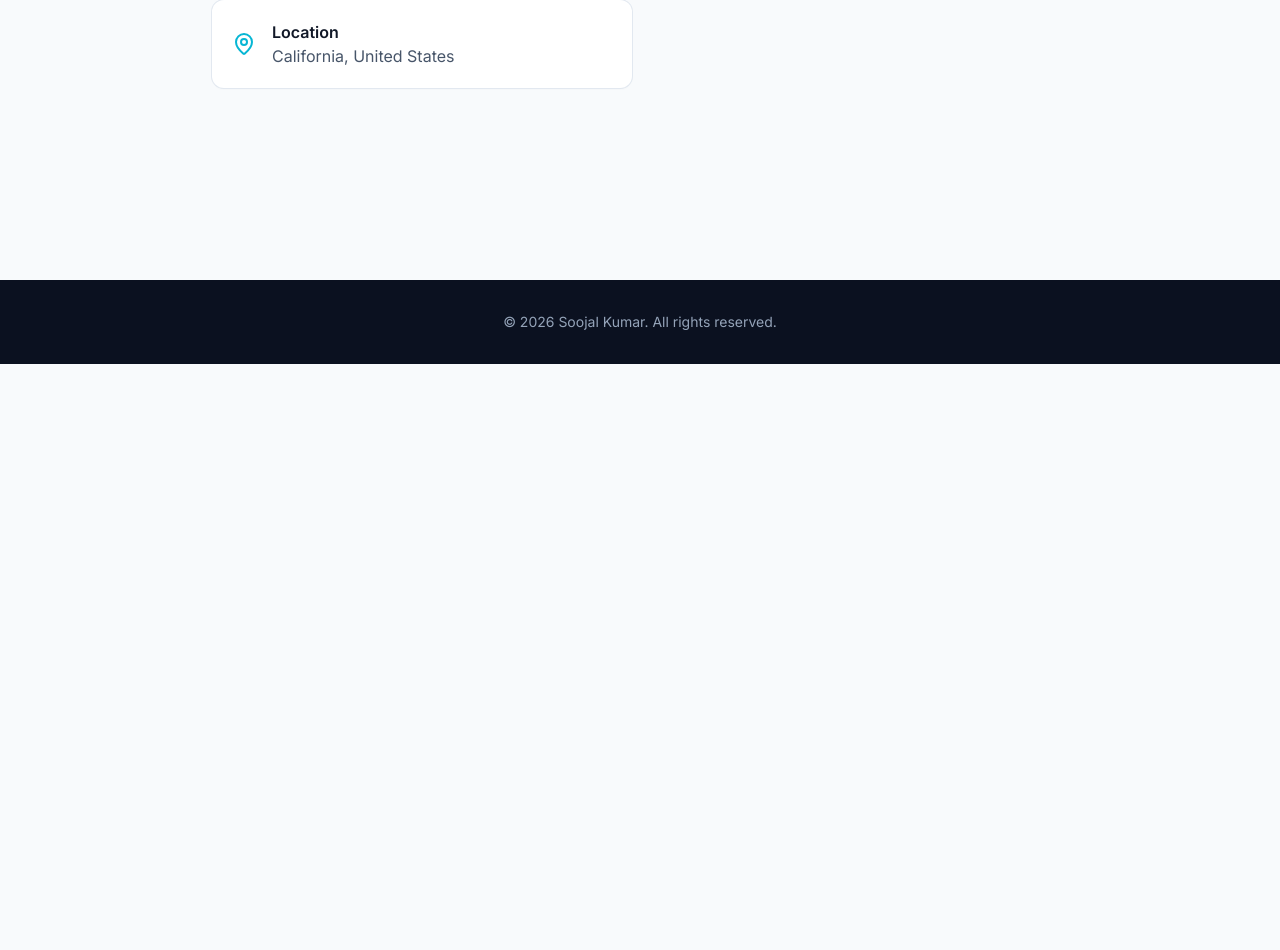
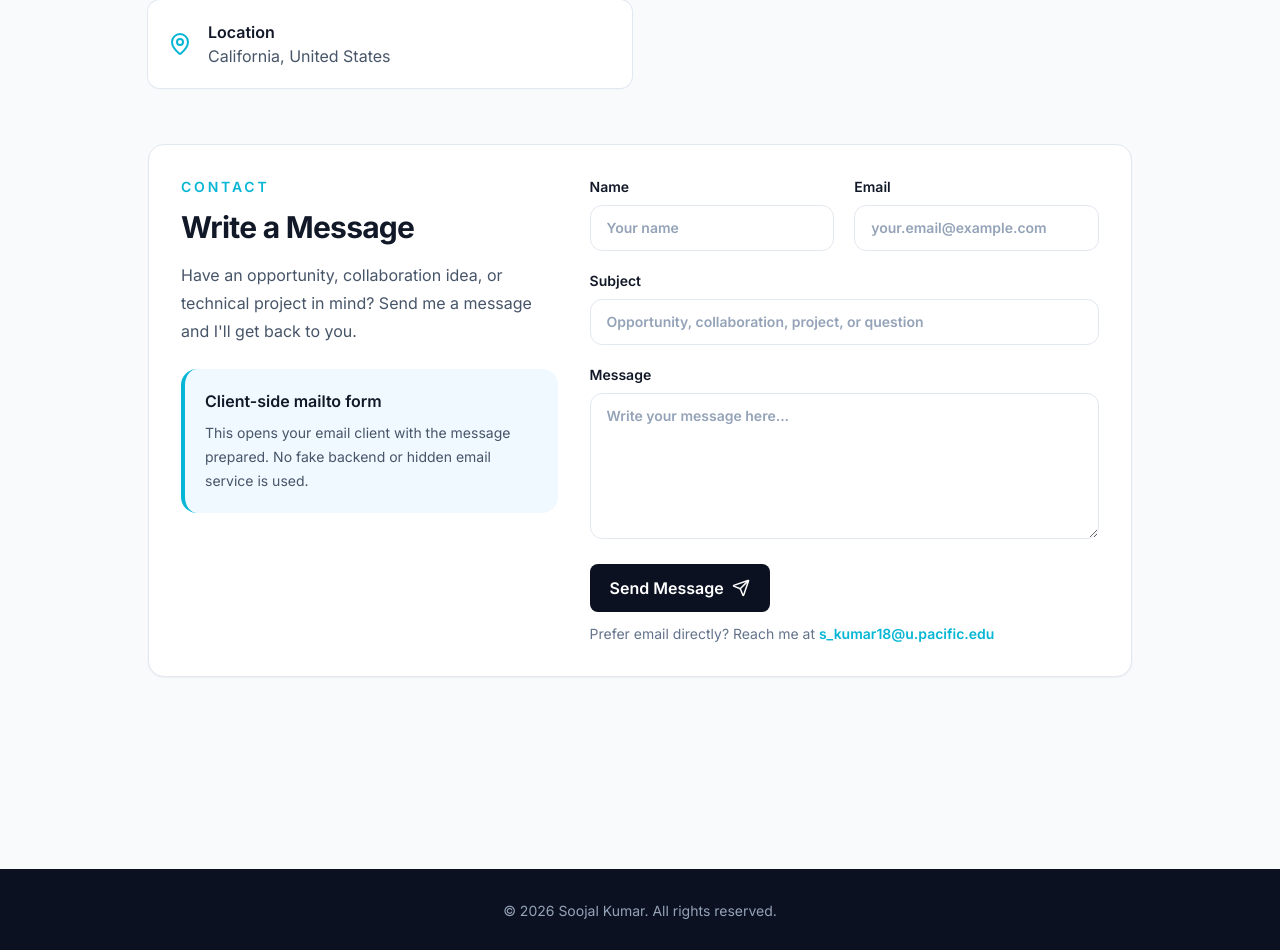
Before and after one commit to SoojalKumar/soojalkumar.com, a Next.js app: page /contact in a window 1280 px wide. Shown: the part 584-1534 px from the top of the page. Before the commit the page ends 948 px from the top, so only its background shows below. Built offline with nearby package versions, Linux system fonts and the light colour scheme.

Commit message:
Add contact message form

```diff
--- a/app/contact/page.tsx
+++ b/app/contact/page.tsx
@@ -1,4 +1,5 @@
 import { BookOpen, ExternalLink, Mail, MapPin } from "lucide-react";
+import ContactForm from "@/components/ContactForm";
 import MotionSection from "@/components/MotionSection";
 import ProfileAvatar from "@/components/ProfileAvatar";
 import SectionTitle from "@/components/SectionTitle";
@@ -14,7 +15,7 @@ const contacts = [
 
 export default function ContactPage() {
   return (
-    <main className="mx-auto max-w-4xl px-5 py-28 text-center">
+    <main className="mx-auto max-w-5xl px-5 py-28 text-center">
       <ProfileAvatar size="small" />
       <SectionTitle title="Let's Connect" description="I'm open to software engineering, backend, full-stack, cybersecurity, AI, and systems-focused opportunities." />
       <MotionSection className="grid gap-4 text-left md:grid-cols-2">
@@ -37,6 +38,7 @@ export default function ContactPage() {
           );
         })}
       </MotionSection>
+      <ContactForm />
     </main>
   );
 }
--- /dev/null
+++ b/components/ContactForm.tsx
@@ -0,0 +1,128 @@
+"use client";
+
+import { FormEvent, useState } from "react";
+import { Send } from "lucide-react";
+import { profile } from "@/lib/data";
+
+type FormState = {
+  name: string;
+  email: string;
+  subject: string;
+  message: string;
+};
+
+const initialState: FormState = {
+  name: "",
+  email: "",
+  subject: "",
+  message: "",
+};
+
+const inputClass =
+  "mt-2 w-full rounded-xl border border-slate-200 bg-white px-4 py-3 text-slate-800 outline-none transition placeholder:text-slate-400 focus:border-accent focus:ring-4 focus:ring-cyan-100";
+
+const ContactForm = () => {
+  const [form, setForm] = useState<FormState>(initialState);
+
+  const updateField = (field: keyof FormState, value: string) => {
+    setForm((current) => ({ ...current, [field]: value }));
+  };
+
+  const handleSubmit = (event: FormEvent<HTMLFormElement>) => {
+    event.preventDefault();
+
+    const subject = form.subject.trim() || "Portfolio message";
+    const body = [`Name: ${form.name.trim()}`, `Email: ${form.email.trim()}`, "", "Message:", form.message.trim()].join("\n");
+
+    window.location.href = `mailto:${profile.email}?subject=${encodeURIComponent(subject)}&body=${encodeURIComponent(body)}`;
+  };
+
+  return (
+    <section className="mt-14 rounded-2xl border border-slate-200 bg-white p-6 text-left shadow-sm md:p-8">
+      <div className="grid gap-8 lg:grid-cols-[0.85fr_1.15fr] lg:items-start">
+        <div>
+          <p className="text-sm font-semibold uppercase tracking-[0.2em] text-accent">Contact</p>
+          <h2 className="mt-3 text-3xl font-bold tracking-tight text-ink">Write a Message</h2>
+          <p className="mt-4 leading-7 text-slate-600">
+            Have an opportunity, collaboration idea, or technical project in mind? Send me a message and I&apos;ll get
+            back to you.
+          </p>
+          <div className="mt-6 rounded-2xl border-l-4 border-accent bg-sky-50 p-5">
+            <p className="font-semibold text-ink">Client-side mailto form</p>
+            <p className="mt-2 text-sm leading-6 text-slate-600">
+              This opens your email client with the message prepared. No fake backend or hidden email service is used.
+            </p>
+          </div>
+        </div>
+
+        <form onSubmit={handleSubmit} className="grid gap-5">
+          <div className="grid gap-5 md:grid-cols-2">
+            <label className="block text-sm font-semibold text-ink">
+              Name
+              <input
+                required
+                type="text"
+                value={form.name}
+                onChange={(event) => updateField("name", event.target.value)}
+                placeholder="Your name"
+                className={inputClass}
+              />
+            </label>
+
+            <label className="block text-sm font-semibold text-ink">
+              Email
+              <input
+                required
+                type="email"
+                value={form.email}
+                onChange={(event) => updateField("email", event.target.value)}
+                placeholder="your.email@example.com"
+                className={inputClass}
+              />
+            </label>
+          </div>
+
+          <label className="block text-sm font-semibold text-ink">
+            Subject
+            <input
+              type="text"
+              value={form.subject}
+              onChange={(event) => updateField("subject", event.target.value)}
+              placeholder="Opportunity, collaboration, project, or question"
+              className={inputClass}
+            />
+          </label>
+
+          <label className="block text-sm font-semibold text-ink">
+            Message
+            <textarea
+              required
+              value={form.message}
+              onChange={(event) => updateField("message", event.target.value)}
+              placeholder="Write your message here..."
+              rows={6}
+              className={`${inputClass} resize-y`}
+            />
+          </label>
+
+          <div>
+            <button
+              type="submit"
+              className="inline-flex items-center justify-center gap-2 rounded-lg bg-navy px-5 py-3 font-semibold text-white transition hover:bg-slate-800 focus:outline-none focus:ring-4 focus:ring-cyan-100"
+            >
+              Send Message <Send size={18} />
+            </button>
+            <p className="mt-3 text-sm text-slate-500">
+              Prefer email directly? Reach me at{" "}
+              <a href={`mailto:${profile.email}`} className="font-semibold text-accent hover:text-sky-500">
+                {profile.email}
+              </a>
+            </p>
+          </div>
+        </form>
+      </div>
+    </section>
+  );
+};
+
+export default ContactForm;
```
